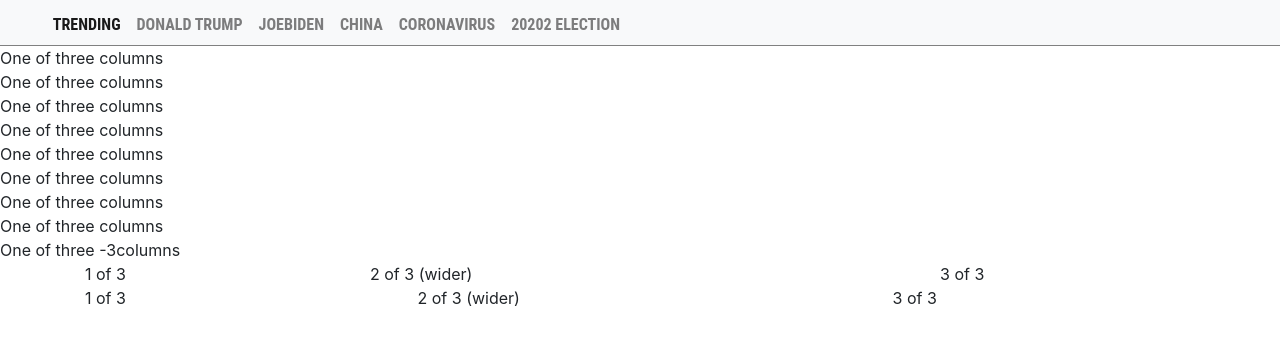
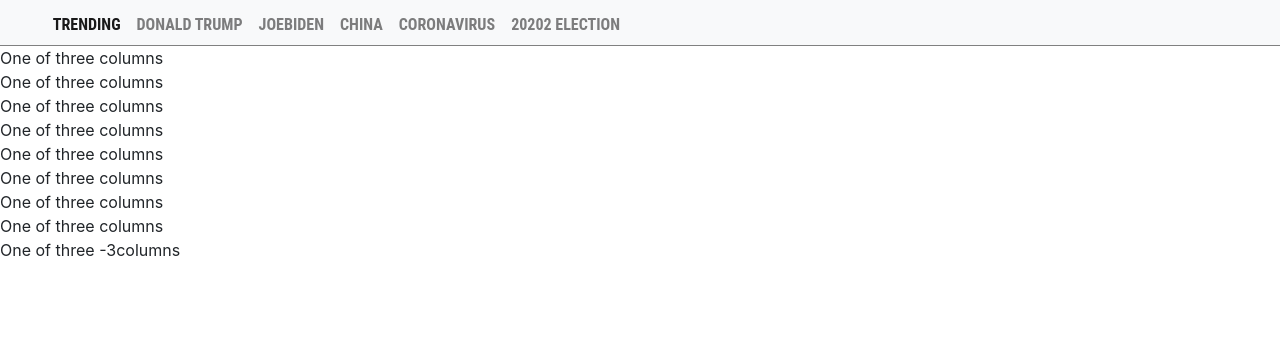
Before and after one commit to tnyandoro/newsweek-clone-bootstrap, a website: page index.html in a window 1280 px wide. Shown: the part 193-538 px from the top of the page. Drawn offline with nearby package versions, Linux system fonts and the light colour scheme; files that its build step writes are made by us from their sources; a small style sheet from the web is missing; files whose address does not match are found by name.

```diff
--- a/index.html
+++ b/index.html
@@ -177,31 +177,6 @@
       </div>
 
 
-  <div class="container">
-    <div class="row">
-      <div class="col">
-        1 of 3
-      </div>
-      <div class="col-6">
-        2 of 3 (wider)
-      </div>
-      <div class="col">
-        3 of 3
-      </div>
-    </div>
-    <div class="row">
-      <div class="col">
-        1 of 3
-      </div>
-      <div class="col-5">
-        2 of 3 (wider)
-      </div>
-      <div class="col">
-        3 of 3
-      </div>
-    </div>
-  </div>
-
 
 
 
```
